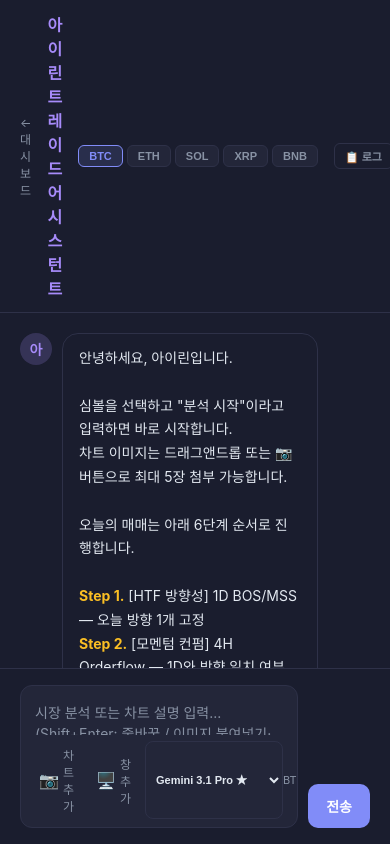
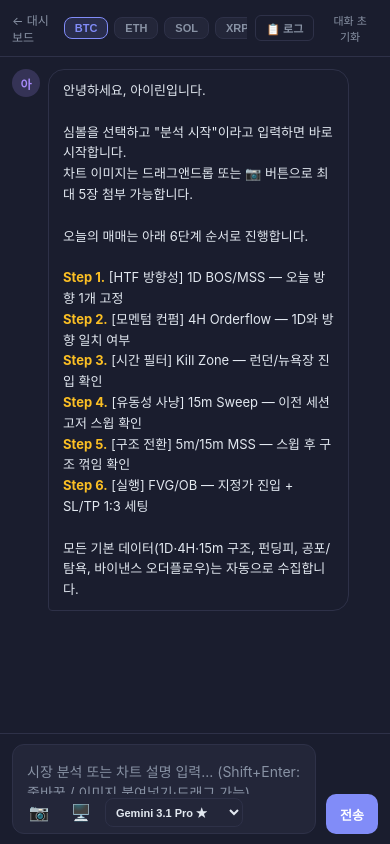
Before and after one commit to LEODIO2026/irene-bot, a Python web app: template execution/templates/trade_assistant.html in a window 390 px wide; the page is wider, and only the part inside the window is pictured. Run offline with Jinja, Linux system fonts and the light colour scheme; the template is opened without the code that fills it, so the values that code supplies are empty.

Commit message:
feat: 아이린 어시스턴트 PC/모바일 반응형 최적화 완료

```diff
--- a/execution/templates/trade_assistant.html
+++ b/execution/templates/trade_assistant.html
@@ -34,11 +34,12 @@
   header {
     background: var(--surface);
     border-bottom: 1px solid var(--border);
-    padding: 12px 20px;
+    padding: 10px 16px;
     display: flex;
     align-items: center;
-    gap: 16px;
+    gap: 12px;
     flex-shrink: 0;
+    z-index: 100;
   }
   header a {
     color: var(--muted);
@@ -57,12 +58,12 @@
     flex: 1;
   }
   .header-badge {
-    font-size: 11px;
-    background: rgba(129,140,248,.15);
+    font-size: 10px;
+    background: rgba(129,140,248,.1);
     color: var(--accent);
-    padding: 3px 8px;
-    border-radius: 20px;
-    border: 1px solid rgba(129,140,248,.3);
+    padding: 2px 6px;
+    border-radius: 12px;
+    border: 1px solid rgba(129,140,248,.2);
   }
 
   /* 모델 셀렉터 */
@@ -99,7 +100,7 @@
   .chat-messages {
     flex: 1;
     overflow-y: auto;
-    padding: 20px;
+    padding: 16px;
     display: flex;
     flex-direction: column;
     gap: 16px;
@@ -190,7 +191,7 @@
 
   /* ── 입력 영역 ── */
   .chat-input-area {
-    padding: 16px 20px;
+    padding: 12px 16px;
     border-top: 1px solid var(--border);
     background: var(--surface);
     flex-shrink: 0;
@@ -367,11 +368,19 @@
   .send-btn:disabled { background: var(--border); cursor: not-allowed; }
 
   /* 헤더 심볼 버튼 */
-  .hdr-sym-group { display: flex; gap: 4px; }
+  .hdr-sym-group {
+    display: flex; gap: 6px;
+    overflow-x: auto;
+    scrollbar-width: none;
+    -ms-overflow-style: none;
+    padding: 2px 0;
+  }
+  .hdr-sym-group::-webkit-scrollbar { display: none; }
   .hdr-sym-btn {
     background: var(--surface2); border: 1px solid var(--border);
-    color: var(--muted); padding: 4px 10px; border-radius: 6px;
-    cursor: pointer; font-size: 11px; font-weight: 700; transition: all .2s;
+    color: var(--muted); padding: 5px 12px; border-radius: 8px;
+    cursor: pointer; font-size: 12px; font-weight: 700; transition: all .2s;
+    white-space: nowrap; flex-shrink: 0;
   }
   .hdr-sym-btn:hover { border-color: var(--accent); color: var(--accent); }
   .hdr-sym-btn.active { background: rgba(129,140,248,.15); border-color: var(--accent); color: var(--accent); }
@@ -501,9 +510,27 @@
     min-width: 0;
   }
 
-  /* 반응형 */
+  /* 반응형 최적화 */
   @media (max-width: 800px) {
+    .header-title { display: none; }
+    header { padding: 8px 12px; gap: 8px; }
     .chat-panel { border: none; width: 100%; max-width: 100%; }
+    .msg { max-width: 92%; gap: 8px; }
+    .avatar { width: 28px; height: 28px; font-size: 12px; }
+    .bubble { padding: 10px 14px; font-size: 13px; line-height: 1.6; }
+    .chat-messages { padding: 12px; gap: 12px; }
+    .chat-input-area { padding: 10px 12px; }
+    .input-actions { padding: 4px 8px 6px; }
+    .send-btn { padding: 0 14px; height: 40px; font-size: 13px; }
+    .hdr-sym-btn { padding: 4px 10px; font-size: 11px; }
+    .log-panel { width: 100%; height: 100%; position: fixed; inset: 0; z-index: 500; }
+  }
+
+  /* 초소형 모바일 대응 */
+  @media (max-width: 400px) {
+    header a span { display: none; }
+    .icon-btn span { display: none; }
+    #selectedSymbolLabel { display: none; }
   }
 </style>
 </head>
```
